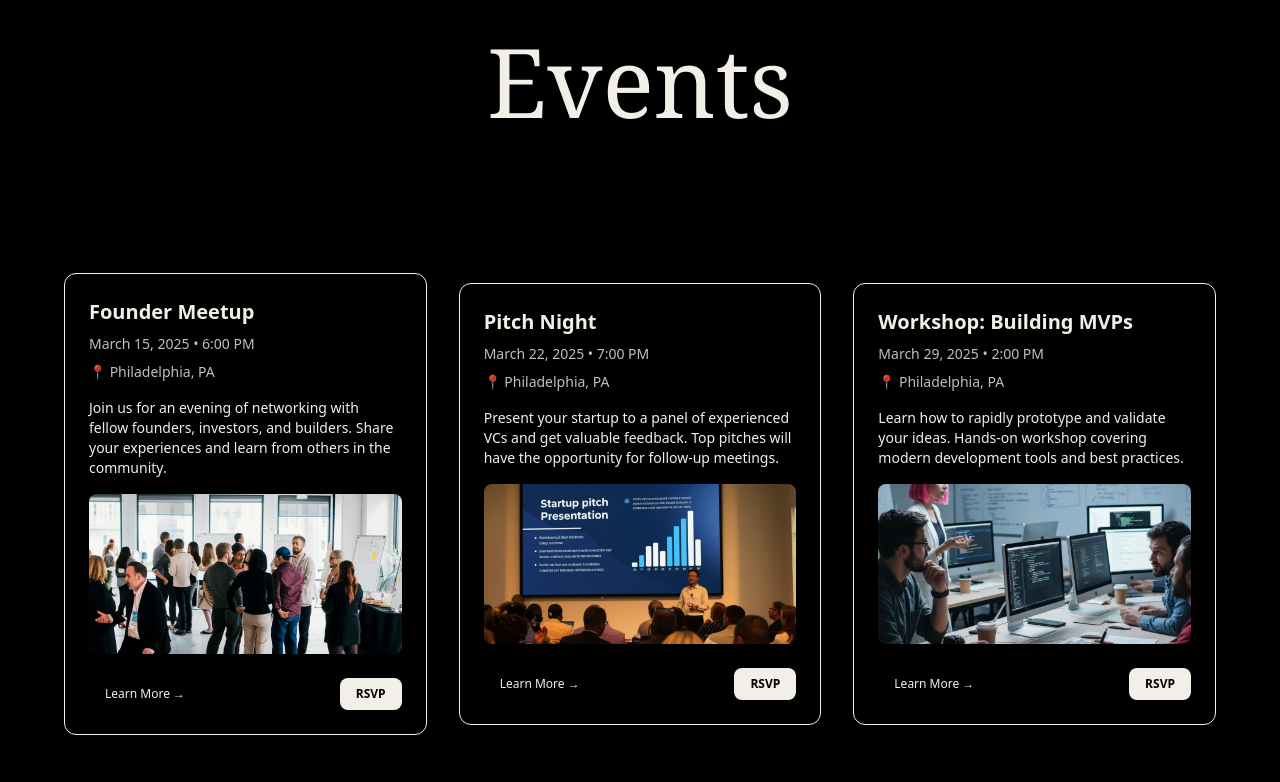
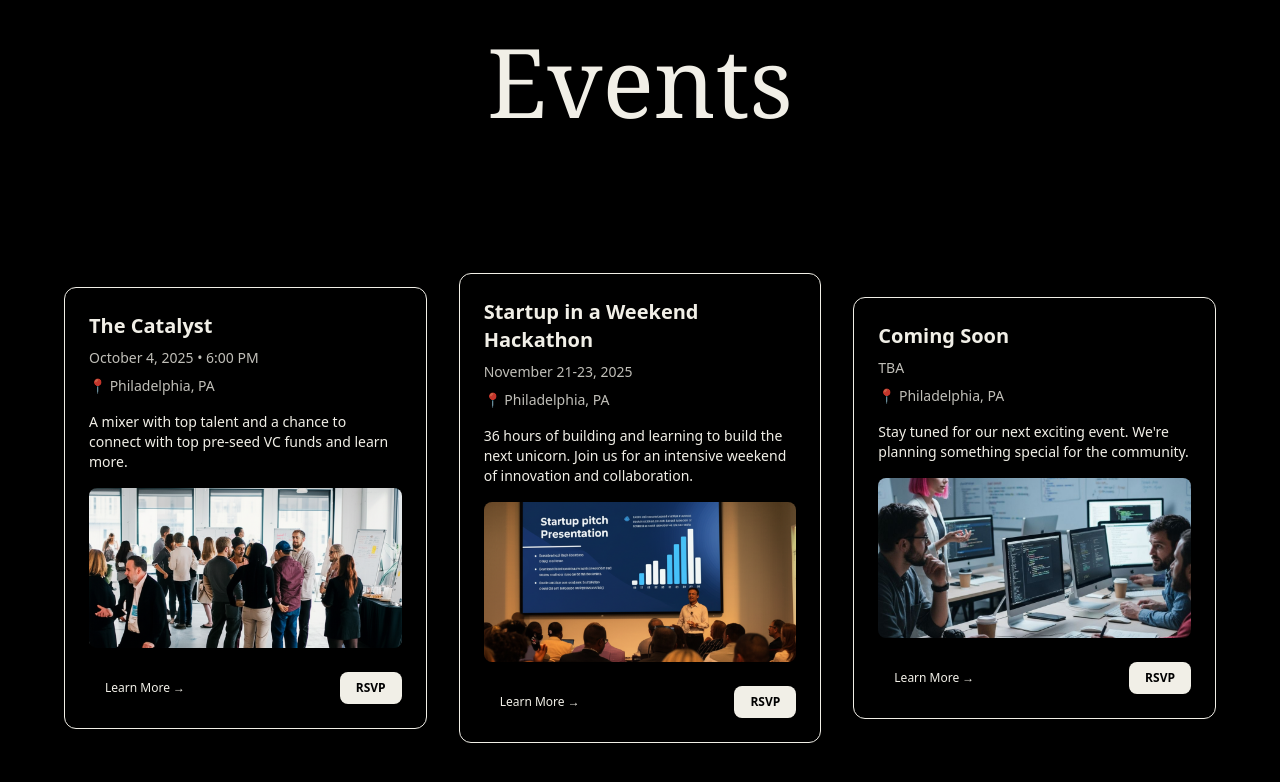
Before and after one commit to asayed2/foundry-website, a Next.js app: page / in a window 1280 px wide. Shown: the part 3703-4485 px from the top of the page. Built offline with nearby package versions, Linux system fonts and the light colour scheme.

Commit message:
feat: update event cards with new content
Revise event details for "The Catalyst," hackathon, and placeholder.

#VERCEL_SKIP

Co-authored-by: Ahyaan Sayed <208083428+asayed2@users.noreply.github.com>

```diff
--- a/app/page.tsx
+++ b/app/page.tsx
@@ -488,9 +488,9 @@ export default function Home() {
 
             <div className="grid grid-cols-1 md:grid-cols-2 lg:grid-cols-3 gap-8 max-w-6xl mx-auto">
               <EventCard
-                title="Founder Meetup"
-                description="Join us for an evening of networking with fellow founders, investors, and builders. Share your experiences and learn from others in the community."
-                date="March 15, 2025 • 6:00 PM"
+                title="The Catalyst"
+                description="A mixer with top talent and a chance to connect with top pre-seed VC funds and learn more."
+                date="October 4, 2025 • 6:00 PM"
                 location="Philadelphia, PA"
                 imageUrl="/startup-networking-event.png"
                 buttonText="Learn More"
@@ -499,9 +499,9 @@ export default function Home() {
               />
 
               <EventCard
-                title="Pitch Night"
-                description="Present your startup to a panel of experienced VCs and get valuable feedback. Top pitches will have the opportunity for follow-up meetings."
-                date="March 22, 2025 • 7:00 PM"
+                title="Startup in a Weekend Hackathon"
+                description="36 hours of building and learning to build the next unicorn. Join us for an intensive weekend of innovation and collaboration."
+                date="November 21-23, 2025"
                 location="Philadelphia, PA"
                 imageUrl="/startup-pitch.png"
                 buttonText="Learn More"
@@ -510,9 +510,9 @@ export default function Home() {
               />
 
               <EventCard
-                title="Workshop: Building MVPs"
-                description="Learn how to rapidly prototype and validate your ideas. Hands-on workshop covering modern development tools and best practices."
-                date="March 29, 2025 • 2:00 PM"
+                title="Coming Soon"
+                description="Stay tuned for our next exciting event. We're planning something special for the community."
+                date="TBA"
                 location="Philadelphia, PA"
                 imageUrl="/coding-workshop-developers.jpg"
                 buttonText="Learn More"
```
